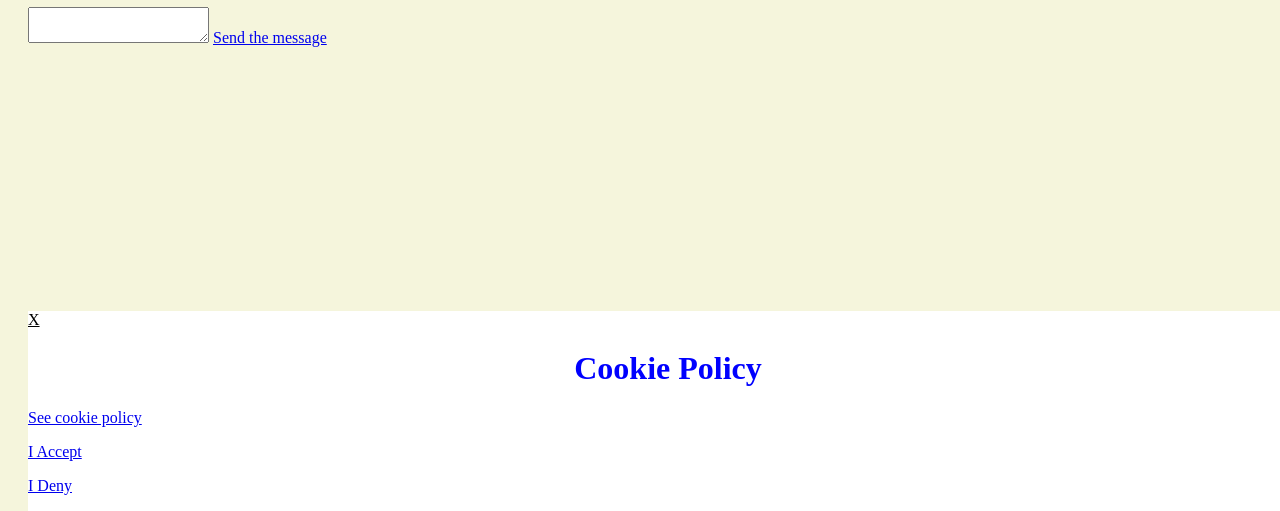
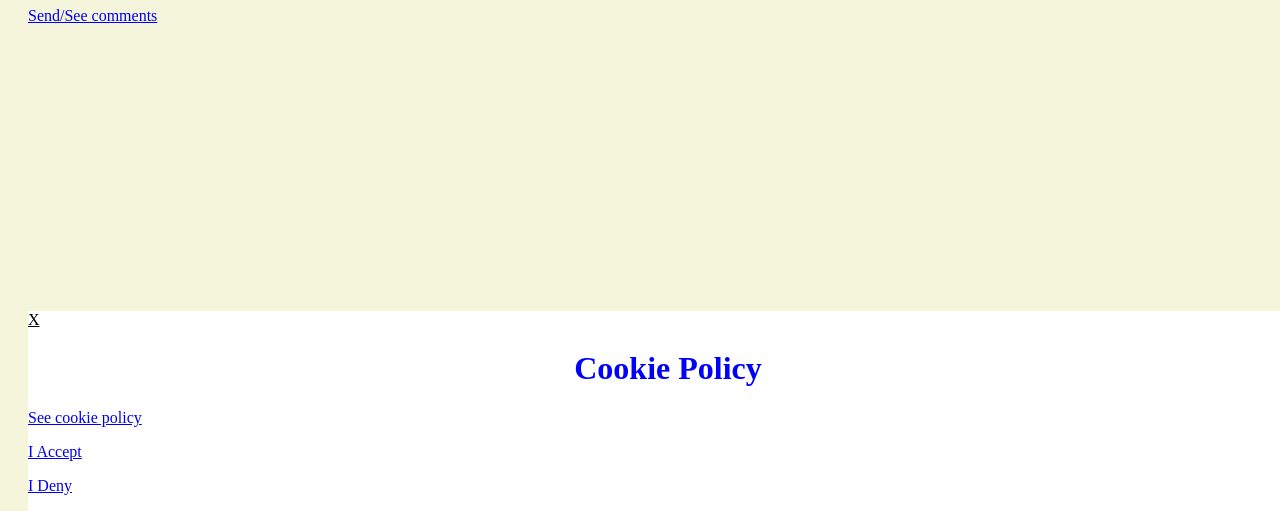
Before and after one commit to Lucky2245/HTMLtutorialstwo, a plain HTML site: page index.html in a window 1280 px wide. Shown: the part 489-1000 px from the top of the page. Drawn offline with Linux system fonts and the light colour scheme; a script that the page names is missing.

Commit message:
Update index.html

```diff
--- a/index.html
+++ b/index.html
@@ -32,9 +32,7 @@
 <a href="rules.txt" id="rules" target="_blank">See the rules for commenting</a>
 <div class="comments">
  <h1>Comments</h1>
- <textarea id="comment" value=""></textarea>
- <a href="comments.php">Send the message</a>
-
+ <a href="https://htmltutorialstwo.wordpress.com/2022/12/03/8/">Send/See comments</a>
 </div>
 </body>
 </html>
```
